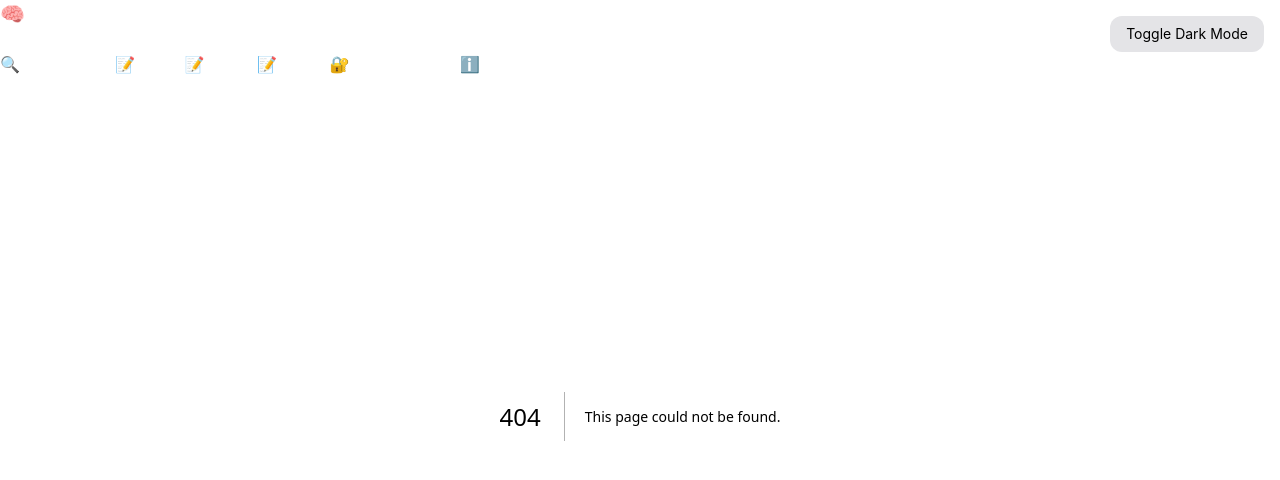
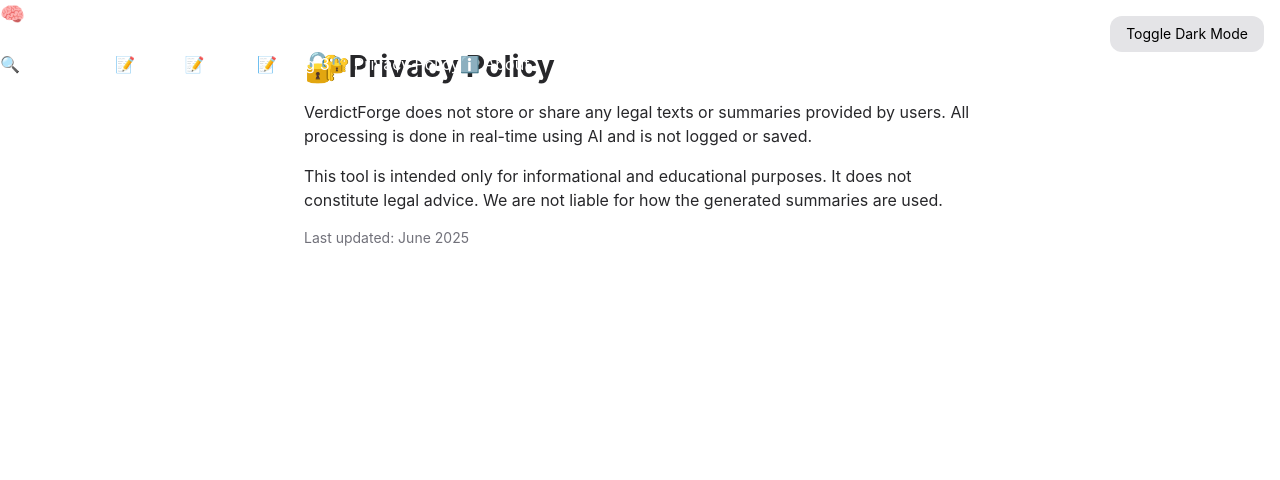
Before and after one commit to ParthivmMS/verdictforge-clean, a Next.js app: page /privacy in a window 1280 px wide. Before the commit this address had no page. Shown: the top 480 px of the page. Built offline with nearby package versions, Linux system fonts and the light colour scheme.

Commit message:
Create privacy.tsx

```diff
--- /dev/null
+++ b/pages/privacy.tsx
@@ -0,0 +1,24 @@
+// pages/privacy.tsx
+import Head from 'next/head';
+
+export default function PrivacyPolicy() {
+  return (
+    <>
+      <Head>
+        <title>Privacy Policy – VerdictForge</title>
+      </Head>
+      <div className="max-w-2xl mx-auto mt-8 text-zinc-800 dark:text-zinc-200">
+        <h1 className="text-3xl font-bold mb-4">🔐 Privacy Policy</h1>
+        <p className="mb-4">
+          VerdictForge does not store or share any legal texts or summaries provided by users. All processing is done in real-time using AI and is not logged or saved.
+        </p>
+        <p className="mb-4">
+          This tool is intended only for informational and educational purposes. It does not constitute legal advice. We are not liable for how the generated summaries are used.
+        </p>
+        <p className="text-sm text-zinc-500">
+          Last updated: June 2025
+        </p>
+      </div>
+    </>
+  );
+}
```
